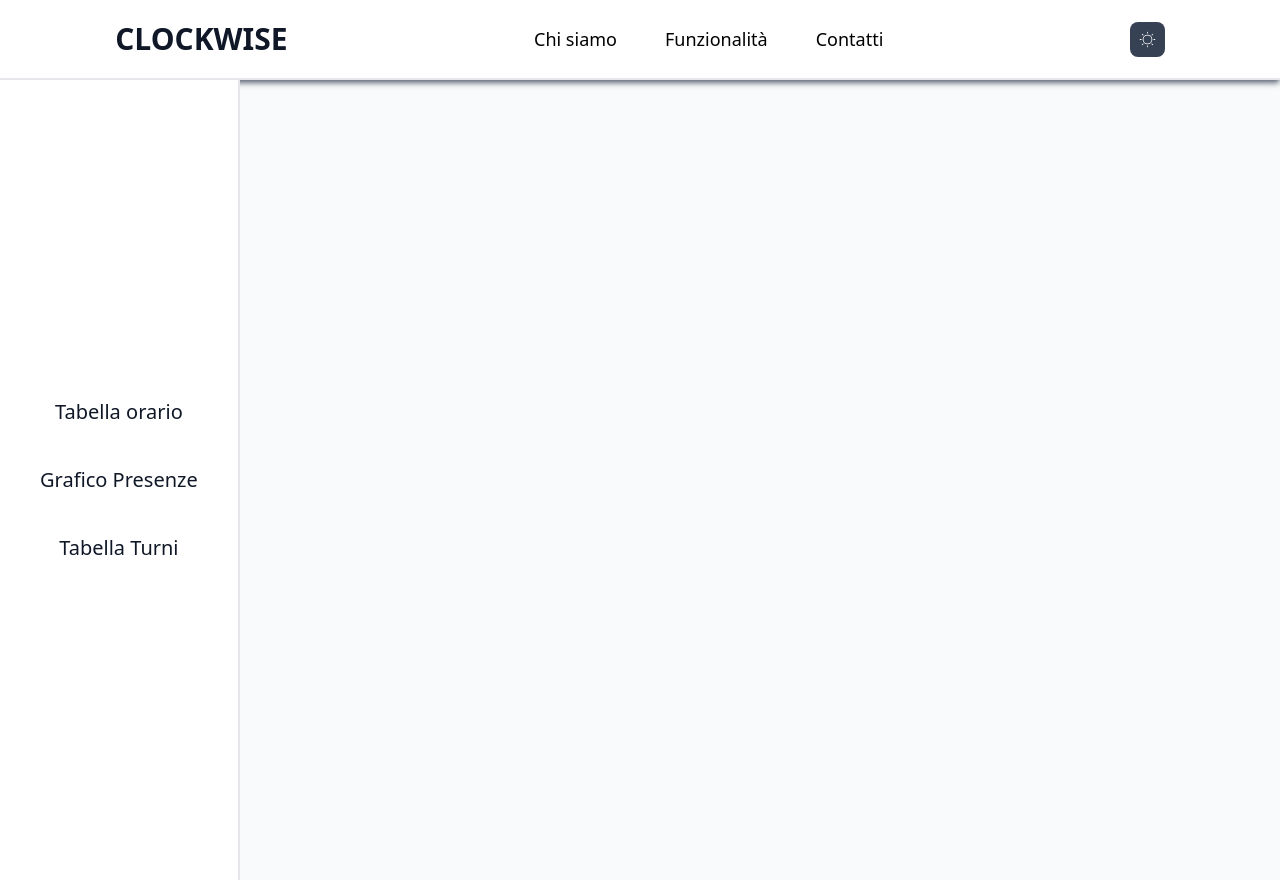
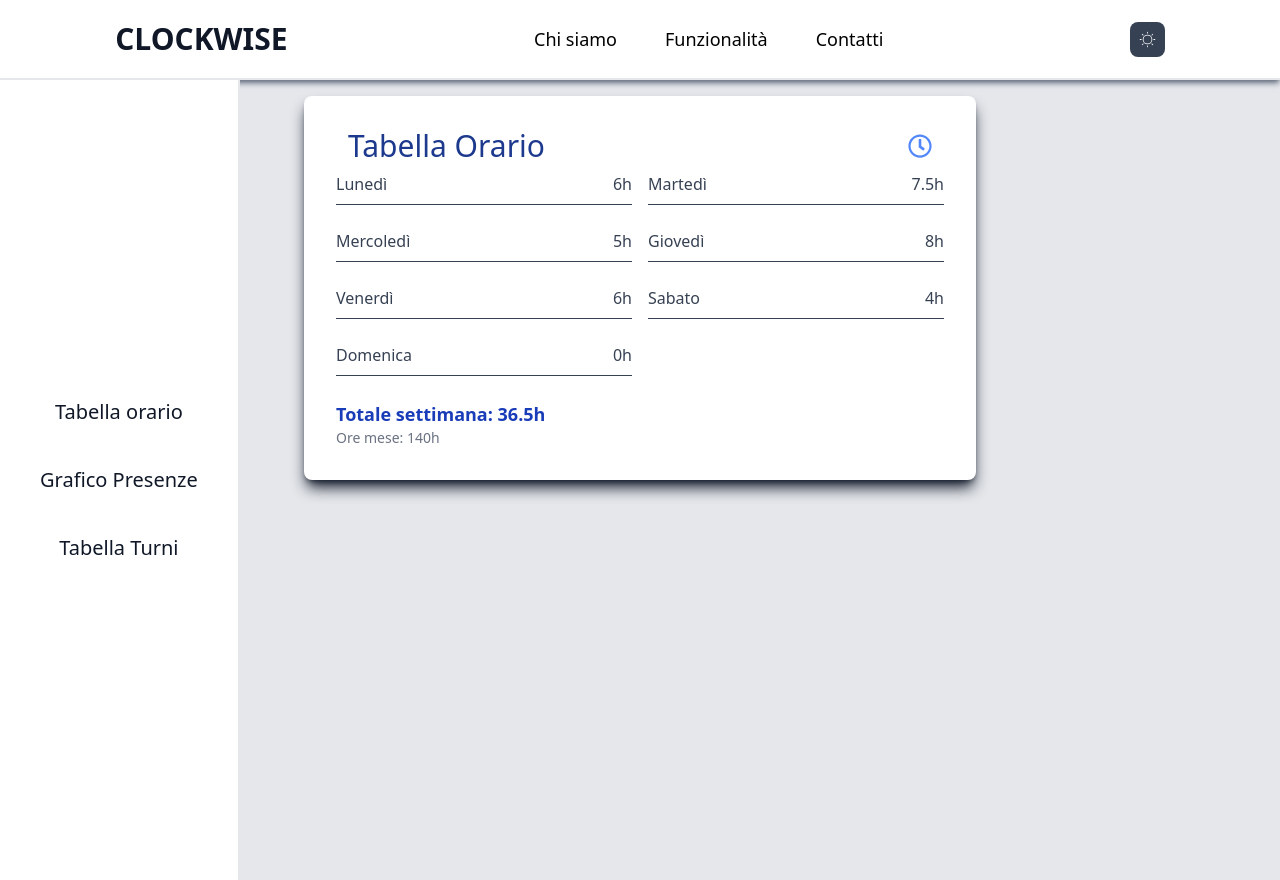
Before and after one commit to EliaGiolli/ClockWise---React-ts, a React (Vite) app: page / in a window 1280 px wide. Built offline with nearby package versions, Linux system fonts and the light colour scheme.

Commit message:
created timeSummary.tsx with the animation from framer motion

```diff
--- a/src/Dashboard.tsx
+++ b/src/Dashboard.tsx
@@ -1,11 +1,14 @@
 import Navbar from "./layouts/Navbar"
-
+import TimeSummary from "./layouts/TimeSummary"
 
 function Dashboard() {
 
   return (
     <>
       <Navbar />
+      <main className="bg-gray-200 text-gray-900 flex flex-col w-full min-h-screen p-4">
+          <TimeSummary />
+      </main>
     </>
   )
 }
--- /dev/null
+++ b/src/components/Card.tsx
@@ -0,0 +1,11 @@
+import { CardProps} from '../types/cardType'
+
+function Card({children,className}:CardProps) {
+  return (
+    <div className={className}>
+        {children}
+    </div>
+  )
+}
+
+export default Card
--- /dev/null
+++ b/src/data/timeData.ts
@@ -0,0 +1,11 @@
+export const weeklySummary = [
+    { day: "Lunedì", hours: 6 },
+    { day: "Martedì", hours: 7.5 },
+    { day: "Mercoledì", hours: 5 },
+    { day: "Giovedì", hours: 8 },
+    { day: "Venerdì", hours: 6 },
+    { day: "Sabato", hours: 4 },
+    { day: "Domenica", hours: 0 },
+  ];
+
+  export const monthlyHours = 140;
--- a/src/layouts/Sidebar.tsx
+++ b/src/layouts/Sidebar.tsx
@@ -12,7 +12,7 @@ function Sidebar() {
         <ul className='flex flex-col center items-center text-center gap-y-8'>
             <li className={`${initialTheme === 'light'? 'text-gray-900 hover:bg-amber-500 hover:text-white': 'text-gray-200 hover:bg-blue-700 hover:text-gray-200'}
                 text-lg md:text-xl hover:rounded-lg px-2 py-1`}>
-                <ScrollLink to='/' smooth={true} duration={500}>Tabella orario</ScrollLink>
+                <ScrollLink to='timeSummary' smooth={true} duration={500}>Tabella orario</ScrollLink>
             </li>
             <li className={`${initialTheme === 'light'? 'text-gray-900 hover:bg-amber-500 hover:text-white': 'text-gray-200 hover:bg-blue-700 hover:text-gray-200'}
                 text-lg md:text-xl hover:rounded-lg px-2 py-1`}>
--- /dev/null
+++ b/src/layouts/TimeSummary.tsx
@@ -0,0 +1,44 @@
+//external libraries
+import { motion } from 'motion/react'
+import { Element } from 'react-scroll'
+import { FaRegClock } from "react-icons/fa";
+//internal files
+import { weeklySummary, monthlyHours } from "../data/timeData"
+
+import Card from "../components/Card"
+
+function TimeSummary() {
+
+    const totalWeeklyHours = weeklySummary.reduce((acc, day) => acc + day.hours, 0);
+
+  return (
+    <Element name='timeSummary'>
+        <Card className='bg-white w-full max-w-2xl p-8 rounded-lg shadow-lg shadow-gray-900 mx-auto'>
+            <motion.div
+                initial={{opacity:0}}
+                animate={{opacity:1}}
+                transition={{duration:0.6}}
+            >
+                <div className='flex justify-between items-center px-3'>
+                    <h2 className='text-2xl md:text-3xl text-blue-900 capitalize'>Tabella orario</h2>
+                    <FaRegClock  className="text-blue-600 text-2xl animate-pulse" />
+                </div>
+                <div className="grid grid-cols-2 gap-4 text-gray-700 dark:text-gray-200">
+                    {weeklySummary.map((item) => (
+                    <div key={item.day} className="flex justify-between border-b py-2">
+                        <span>{item.day}</span>
+                        <span>{item.hours}h</span>
+                    </div>
+                    ))}
+                </div>
+                <div className="mt-6 text-lg font-semibold text-blue-800 dark:text-amber-300">
+                    Totale settimana: {totalWeeklyHours}h
+                </div>
+                <div className="text-sm text-gray-500 dark:text-gray-400">Ore mese: {monthlyHours}h</div>
+            </motion.div>
+        </Card>
+    </Element>
+  )
+}
+
+export default TimeSummary
--- /dev/null
+++ b/src/types/cardType.tsx
@@ -0,0 +1,9 @@
+import { ReactNode } from "react";
+
+type CardVariant = 'default' | 'summaryCard';
+
+export interface CardProps {
+    children: ReactNode,
+    className?: string,
+    variant?: CardVariant
+}
```
Also changed, not shown: src/layouts/MainLayout.tsx (deleted).
